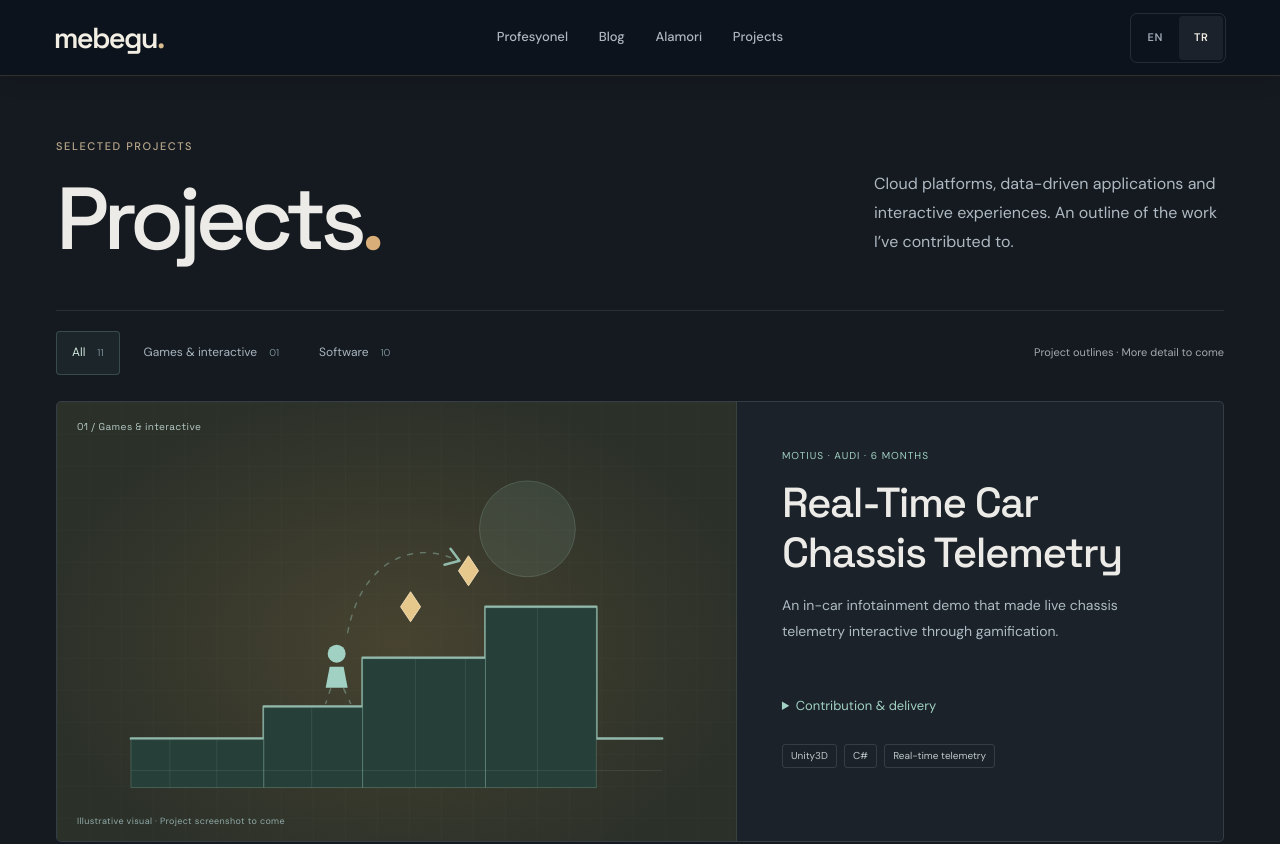
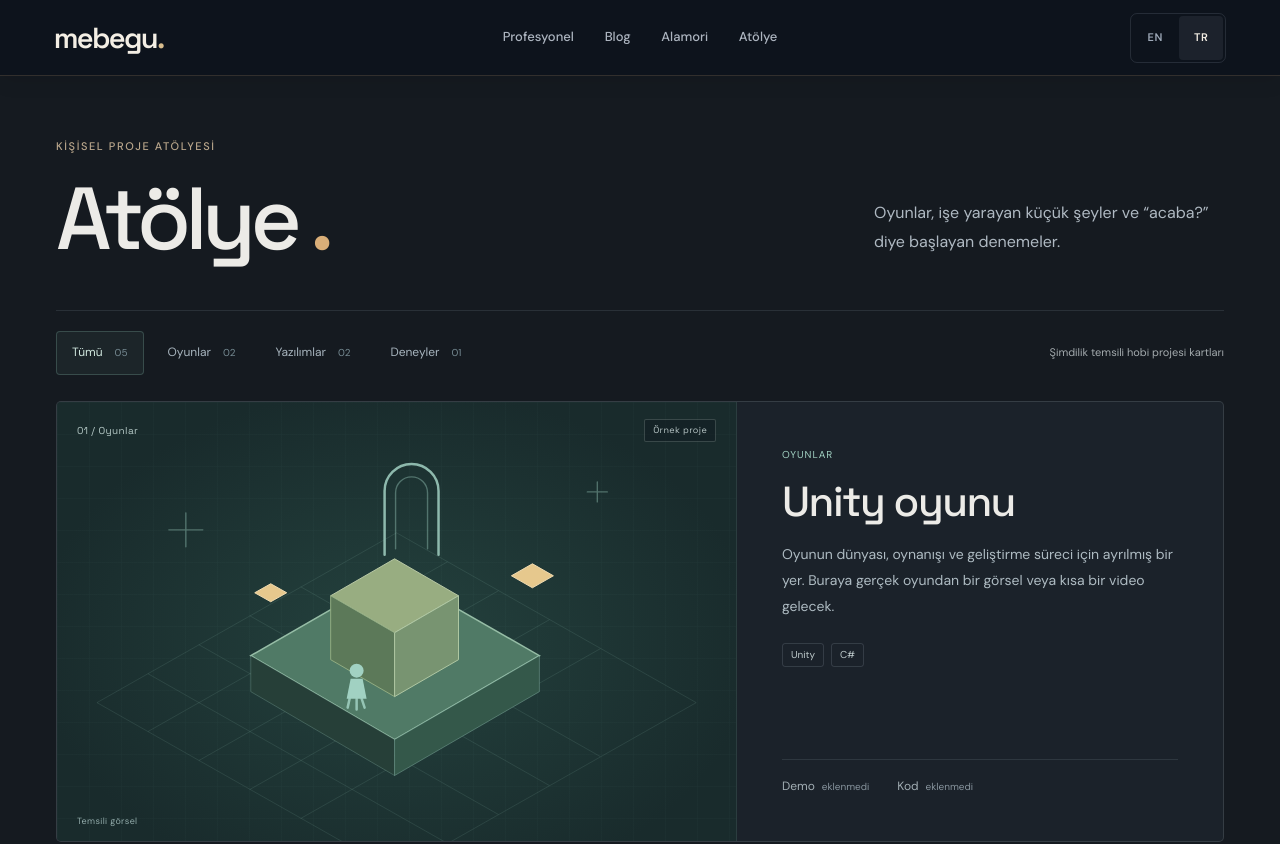
Before and after one commit to mebegu/mebegu-web, an Astro site: page /mebegu-web/tr/projects in a window 1280 px wide. Shown: the top 844 px of the page. Built offline with nearby package versions, Linux system fonts and the light colour scheme; Astro itself is replaced by a stand-in of ours.

Commit message:
Separate professional selected work from personal workshop

```diff
--- a/src/components/pages/ProjectsPage.astro
+++ b/src/components/pages/ProjectsPage.astro
@@ -9,33 +9,43 @@ interface Props {
   lang: Lang;
 }
 const { lang } = Astro.props;
+const tr = lang === 'tr';
 ---
 
 <BaseLayout
-  title="Projects"
+  title={tr ? 'Atölye' : 'Workshop'}
   lang={lang}
   bodyClass="projects-body"
-  description="Selected software, cloud, data and interactive projects by Mehmet Berk Gürçay."
+  description={
+    tr
+      ? 'Hobi oyunları, kişisel araçlar ve küçük deneyler için atölyem.'
+      : 'My workshop for hobby games, personal tools, and small experiments.'
+  }
 >
-  <div class="projects-page" data-projects-page lang="en">
+  <div class="projects-page" data-projects-page>
     <header class="projects-heading">
       <div>
-        <p class="eyebrow">Selected projects</p>
+        <p class="eyebrow">
+          {tr ? 'Kişisel proje atölyesi' : 'The personal workbench'}
+        </p>
         <h1>
-          Projects<span class="accent">.</span>
+          {tr ? 'Atölye' : 'Workshop'}
+          <span class="accent">.</span>
         </h1>
       </div>
       <p class="projects-intro">
-        Cloud platforms, data-driven applications and interactive experiences.
-        An outline of the work I’ve contributed to.
+        {tr
+          ? 'Oyunlar, işe yarayan küçük şeyler ve “acaba?” diye başlayan denemeler.'
+          : 'Games, useful little things, and experiments that start with “what if?”.'}
       </p>
     </header>
+
     <div class="projects-topline">
       <div
         class="project-filters"
         data-project-filters
         role="group"
-        aria-label="Project category"
+        aria-label={tr ? 'Proje kategorisi' : 'Project category'}
         hidden
       >
         <button
@@ -44,7 +54,7 @@ const { lang } = Astro.props;
           aria-pressed="true"
           aria-controls="project-list"
         >
-          All{' '}
+          {tr ? 'Tümü' : 'All'}
           <span aria-hidden="true">
             {String(projects.length).padStart(2, '0')}
           </span>
@@ -56,7 +66,7 @@ const { lang } = Astro.props;
             aria-pressed="false"
             aria-controls="project-list"
           >
-            {kind.label}
+            {kind.label[lang]}
             <span aria-hidden="true">
               {String(
                 projects.filter((project) => project.kind === kind.id).length,
@@ -66,7 +76,9 @@ const { lang } = Astro.props;
         ))}
       </div>
       <p class="projects-template-note">
-        Project outlines · More detail to come
+        {tr
+          ? 'Şimdilik temsili hobi projesi kartları'
+          : 'Sample side-project cards for now'}
       </p>
     </div>
     <p
@@ -74,16 +86,16 @@ const { lang } = Astro.props;
       data-project-status
       aria-live="polite"
       aria-atomic="true"
-      data-count-label="projects shown"
+      data-count-label={tr ? 'gösterilen kart' : 'cards shown'}
     ></p>
+
     <section
       id="project-list"
       class="project-grid"
-      aria-label="Project showcase"
+      aria-label={tr ? 'Proje vitrini' : 'Project showcase'}
     >
       {projects.map((project, index) => (
         <article
-          id={project.id}
           class:list={[
             'project-card',
             `project-kind-${project.kind}`,
@@ -96,14 +108,23 @@ const { lang } = Astro.props;
             <div class="project-media-top">
               <span>
                 {String(index + 1).padStart(2, '0')} /{' '}
-                {projectKinds.find((kind) => kind.id === project.kind)?.label}
+                {
+                  projectKinds.find((kind) => kind.id === project.kind)?.label[
+                    lang
+                  ]
+                }
               </span>
+              {project.placeholder && (
+                <span class="project-sample-badge">
+                  {tr ? 'Örnek proje' : 'Sample project'}
+                </span>
+              )}
             </div>
             {project.image ? (
               <img
                 class="project-screenshot"
                 src={href(project.image)}
-                alt={project.title}
+                alt={project.title[lang]}
                 width="680"
                 height="440"
                 loading="lazy"
@@ -114,50 +135,59 @@ const { lang } = Astro.props;
             )}
             {!project.image && (
               <p class="project-visual-caption">
-                Illustrative visual · Project screenshot to come
+                {tr ? 'Temsili görsel' : 'Illustrative visual'}
               </p>
             )}
           </div>
           <div class="project-card-copy">
             <p class="project-kind-label">
-              {project.organization}
-              {project.period && ` · ${project.period}`}
+              {
+                projectKinds.find((kind) => kind.id === project.kind)?.label[
+                  lang
+                ]
+              }
             </p>
-            <h2>{project.title}</h2>
-            <p class="project-description">{project.description}</p>
-            <details class="project-outline">
-              <summary>Contribution & delivery</summary>
-              <p>{project.contribution}</p>
-              <p>
-                <strong>Delivered:</strong> {project.outcome}
-              </p>
-            </details>
-            <ul class="project-tags" aria-label="Technologies">
+            <h2>{project.title[lang]}</h2>
+            <p class="project-description">{project.description[lang]}</p>
+            <ul
+              class="project-tags"
+              aria-label={tr ? 'Teknolojiler' : 'Technologies'}
+            >
               {project.technologies.map((technology) => (
                 <li>{technology}</li>
               ))}
             </ul>
-            {(project.demoUrl || project.codeUrl) && (
             <div class="project-links">
-                {project.demoUrl && (
+              {project.demoUrl ? (
                 <a href={project.demoUrl}>
-                    Open demo <span aria-hidden="true">↗</span>
+                  {tr ? 'Demoyu aç' : 'Open demo'}
+                  <span aria-hidden="true">↗</span>
                 </a>
+              ) : (
+                <span class="project-link-pending" aria-disabled="true">
+                  Demo<span>{tr ? 'eklenmedi' : 'not added'}</span>
+                </span>
               )}
-                {project.codeUrl && (
+              {project.codeUrl ? (
                 <a href={project.codeUrl}>
-                    Source code <span aria-hidden="true">↗</span>
+                  {tr ? 'Kaynak kod' : 'Source code'}
+                  <span aria-hidden="true">↗</span>
                 </a>
+              ) : (
+                <span class="project-link-pending" aria-disabled="true">
+                  {tr ? 'Kod' : 'Code'}
+                  <span>{tr ? 'eklenmedi' : 'not added'}</span>
+                </span>
               )}
             </div>
-            )}
           </div>
         </article>
       ))}
     </section>
     <p class="projects-bottom-note">
-      These are brief project outlines. Screenshots, public links and fuller
-      case studies will be added as the portfolio develops.
+      {tr
+        ? 'Gerçek proje adları, ekran görüntüleri ve bağlantıları geldikçe bu vitrine yerleşecek.'
+        : 'Real project names, screenshots, and links will find their place in this showcase.'}
     </p>
   </div>
 </BaseLayout>
--- a/src/components/projects/ProjectVisual.astro
+++ b/src/components/projects/ProjectVisual.astro
@@ -1,7 +1,7 @@
 ---
-import type { PortfolioEntry } from '../../data/portfolio';
+import type { Project } from '../../data/projects';
 interface Props {
-  visual: PortfolioEntry['visual'];
+  visual: Project['visual'];
 }
 const { visual } = Astro.props;
 ---
--- a/src/data/portfolio.ts
+++ b/src/data/portfolio.ts
@@ -1,13 +1,12 @@
 /**
- * English outlines condensed from the supplied CVs.
+ * Professional selected-work outlines condensed from the supplied CVs.
+ * These entries belong only to the Professional page, not the hobby workshop.
  * Current projects: mehmetgurcay_cv_.pdf.
  * Older details: mehmetgurcaycv (14).pdf, pp. 3–6.
  * No invented metrics, project dates, screenshots or public links.
  */
 export interface PortfolioEntry {
   id: string;
-  kind: 'games' | 'software';
-  visual: 'world' | 'gameplay' | 'app' | 'tool' | 'shader';
   title: string;
   context: string;
   contribution: string;
@@ -19,24 +18,7 @@ export interface PortfolioEntry {
 
 export const portfolio: PortfolioEntry[] = [
   {
-    id: 'car-chassis-telemetry',
-    kind: 'games',
-    visual: 'gameplay',
-    title: 'Real-Time Car Chassis Telemetry',
-    organization: 'Motius · Audi',
-    period: '6 months',
-    context:
-      'An in-car infotainment demo that made live chassis telemetry interactive through gamification.',
-    contribution:
-      'Developed Unity3D/C# screens, four standalone games and an independent menu hub in a three-person Scrum team.',
-    outcome:
-      'A working demo installed in the vehicle, connecting the interactive experience to real-time chassis data.',
-    technologies: ['Unity3D', 'C#', 'Real-time telemetry'],
-  },
-  {
     id: 'aws-landing-zone',
-    kind: 'software',
-    visual: 'world',
     title: 'AWS Landing Zone & Governance',
     organization: 'Concept Reply · Tebis',
     context:
@@ -55,8 +37,6 @@ export const portfolio: PortfolioEntry[] = [
   },
   {
     id: 'sovereign-soc',
-    kind: 'software',
-    visual: 'tool',
     title: 'Adaptive Kubernetes Sovereign SOC',
     organization: 'Concept Reply · Open-source project',
     context:
@@ -69,8 +49,6 @@ export const portfolio: PortfolioEntry[] = [
   },
   {
     id: 'iot-device-management',
-    kind: 'software',
-    visual: 'app',
     title: 'IoT Device Management & Data Router',
     organization: 'Concept Reply · Danfoss',
     context:
@@ -83,8 +61,6 @@ export const portfolio: PortfolioEntry[] = [
   },
   {
     id: 'genai-support',
-    kind: 'software',
-    visual: 'shader',
     title: 'GenAI Customer Support Agent',
     organization: 'Concept Reply · Internal innovation',
     context:
@@ -97,8 +73,6 @@ export const portfolio: PortfolioEntry[] = [
   },
   {
     id: 'crm-knowledge-graph',
-    kind: 'software',
-    visual: 'world',
     title: 'CRM Knowledge Graph',
     organization: 'Motius · Siemens',
     period: '3+ years',
@@ -121,8 +95,6 @@ export const portfolio: PortfolioEntry[] = [
   },
   {
     id: 'predictive-sales',
-    kind: 'software',
-    visual: 'app',
     title: 'Predictive Sales Analytics',
     organization: 'Motius · Siemens',
     period: '1 year',
@@ -136,8 +108,6 @@ export const portfolio: PortfolioEntry[] = [
   },
   {
     id: 'project-management',
-    kind: 'software',
-    visual: 'tool',
     title: 'Project Management & Communication',
     organization: 'Client project',
     period: '18 months',
@@ -159,8 +129,6 @@ export const portfolio: PortfolioEntry[] = [
   },
   {
     id: 'customer-feedback',
-    kind: 'software',
-    visual: 'app',
     title: 'Customer Feedback Service',
     organization: 'Client project',
     period: '8 months',
@@ -181,9 +149,20 @@ export const portfolio: PortfolioEntry[] = [
     ],
   },
   {
+    id: 'car-chassis-telemetry',
+    title: 'Real-Time Car Chassis Telemetry',
+    organization: 'Motius · Audi',
+    period: '6 months',
+    context:
+      'An in-car infotainment demo that made live chassis telemetry interactive through gamification.',
+    contribution:
+      'Developed Unity3D/C# screens, four standalone games and an independent menu hub in a three-person Scrum team.',
+    outcome:
+      'A working demo installed in the vehicle, connecting the interactive experience to real-time chassis data.',
+    technologies: ['Unity3D', 'C#', 'Real-time telemetry'],
+  },
+  {
     id: 'iot-route-planner',
-    kind: 'software',
-    visual: 'world',
     title: 'IoT Route Planner',
     organization: 'Motius · BMW',
     period: '6 months',
@@ -203,8 +182,6 @@ export const portfolio: PortfolioEntry[] = [
   },
   {
     id: 'loopcake',
-    kind: 'software',
-    visual: 'tool',
     title: 'Loopcake',
     organization: 'Co-founded startup',
     period: '2016–2017',
--- a/src/data/projects.ts
+++ b/src/data/projects.ts
@@ -1,15 +1,101 @@
-import { portfolio } from './portfolio';
+import type { Lang } from '../lib/i18n';
 
-/** Shared English outlines; real screenshots and public URLs can be added later. */
-export const projects = portfolio.map((entry) => ({
-  ...entry,
-  description: entry.context,
-  image: null as string | null,
-  demoUrl: null as string | null,
-  codeUrl: null as string | null,
-}));
+type Localized = Record<Lang, string>;
+export type ProjectKind = 'games' | 'software' | 'experiments';
+export interface Project {
+  id: string;
+  kind: ProjectKind;
+  title: Localized;
+  description: Localized;
+  technologies: string[];
+  visual: 'world' | 'gameplay' | 'app' | 'tool' | 'shader';
+  image: string | null;
+  demoUrl: string | null;
+  codeUrl: string | null;
+  placeholder: boolean;
+}
 
-export const projectKinds = [
-  { id: 'games', label: 'Games & interactive' },
-  { id: 'software', label: 'Software' },
+/** Personal/hobby layout examples only. Professional work belongs in portfolio.ts. */
+export const projects: Project[] = [
+  {
+    id: 'unity-game',
+    kind: 'games',
+    visual: 'world',
+    title: { tr: 'Unity oyunu', en: 'A Unity game' },
+    description: {
+      tr: 'Oyunun dünyası, oynanışı ve geliştirme süreci için ayrılmış bir yer. Buraya gerçek oyundan bir görsel veya kısa bir video gelecek.',
+      en: 'A place for a game’s world, gameplay, and development process. A real screenshot or short video will live here.',
+    },
+    technologies: ['Unity', 'C#'],
+    image: null,
+    demoUrl: null,
+    codeUrl: null,
+    placeholder: true,
+  },
+  {
+    id: 'software-project',
+    kind: 'software',
+    visual: 'app',
+    title: { tr: 'Bir yazılım projesi', en: 'A software project' },
+    description: {
+      tr: 'Çözülen problem, projenin nasıl çalıştığı ve geliştirdiğim parçalar için kısa bir tanıtım alanı.',
+      en: 'A short introduction to the problem, how the project works, and the parts I built.',
+    },
+    technologies: ['Web', 'API'],
+    image: null,
+    demoUrl: null,
+    codeUrl: null,
+    placeholder: true,
+  },
+  {
+    id: 'gameplay-experiment',
+    kind: 'games',
+    visual: 'gameplay',
+    title: { tr: 'Oynanış denemesi', en: 'A gameplay experiment' },
+    description: {
+      tr: 'Tek bir mekanik veya küçük bir oyun prototipi. Kontroller, fikir ve denemeden öğrenilenler burada anlatılacak.',
+      en: 'A single mechanic or a small game prototype. The idea, controls, and lessons from the experiment will go here.',
+    },
+    technologies: ['Unity', 'Prototype'],
+    image: null,
+    demoUrl: null,
+    codeUrl: null,
+    placeholder: true,
+  },
+  {
+    id: 'small-tool',
+    kind: 'software',
+    visual: 'tool',
+    title: { tr: 'Küçük bir araç', en: 'A small tool' },
+    description: {
+      tr: 'Günlük bir ihtiyaca cevap veren uygulama, otomasyon veya yardımcı araç için bir alan.',
+      en: 'A space for an app, automation, or utility that answers an everyday need.',
+    },
+    technologies: ['Tool', 'Automation'],
+    image: null,
+    demoUrl: null,
+    codeUrl: null,
+    placeholder: true,
+  },
+  {
+    id: 'visual-experiment',
+    kind: 'experiments',
+    visual: 'shader',
+    title: { tr: 'Görsel bir deney', en: 'A visual experiment' },
+    description: {
+      tr: 'Grafik, etkileşim veya farklı bir teknik fikri kurcaladığım denemeler için açık bir yer.',
+      en: 'An open space for experiments with graphics, interaction, or an unusual technical idea.',
+    },
+    technologies: ['Graphics', 'Experiment'],
+    image: null,
+    demoUrl: null,
+    codeUrl: null,
+    placeholder: true,
+  },
 ];
+
+export const projectKinds: { id: ProjectKind; label: Localized }[] = [
+  { id: 'games', label: { tr: 'Oyunlar', en: 'Games' } },
+  { id: 'software', label: { tr: 'Yazılımlar', en: 'Software' } },
+  { id: 'experiments', label: { tr: 'Deneyler', en: 'Experiments' } },
+];
--- a/src/data/sections.ts
+++ b/src/data/sections.ts
@@ -32,10 +32,10 @@ export const sections = [
   {
     id: 'projects',
     path: 'projects/',
-    title: { tr: 'Projects', en: 'Projects' },
+    title: { tr: 'Atölye', en: 'Workshop' },
     description: {
-      tr: 'Denemeler ve üretimler',
-      en: 'Experiments & creations',
+      tr: 'Hobi projeleri ve deneyler',
+      en: 'Side projects & experiments',
     },
     sky: '#785333',
     paint: '#eddbb9',
--- a/src/styles/projects.css
+++ b/src/styles/projects.css
@@ -346,21 +346,6 @@
   line-height: 1.8;
   margin: 30px 0 0;
 }
-.project-outline {
-  margin: 18px 0;
-  color: #afb9c2;
-  font-size: 13px;
-  line-height: 1.8;
-}
-.project-outline summary {
-  width: fit-content;
-  padding-block: 8px;
-  color: var(--project-accent);
-  cursor: pointer;
-}
-.project-outline p {
-  margin: 10px 0 0;
-}
 @media (max-width: 900px) {
   .projects-heading {
     gap: 35px;
```
Also changed, not shown: docs/CONTENT.md (+4 -4 lines), docs/CV-IMPORT.md (+2 -2 lines), docs/CV.md (+2 -2 lines), docs/VALIDATION.md (+7 -0 lines), src/components/pages/ProfessionalPage.astro (+4 -6 lines), src/data/resume.ts (+1 -10 lines), README.md. Lines whose indentation alone changed are shown as unchanged.
